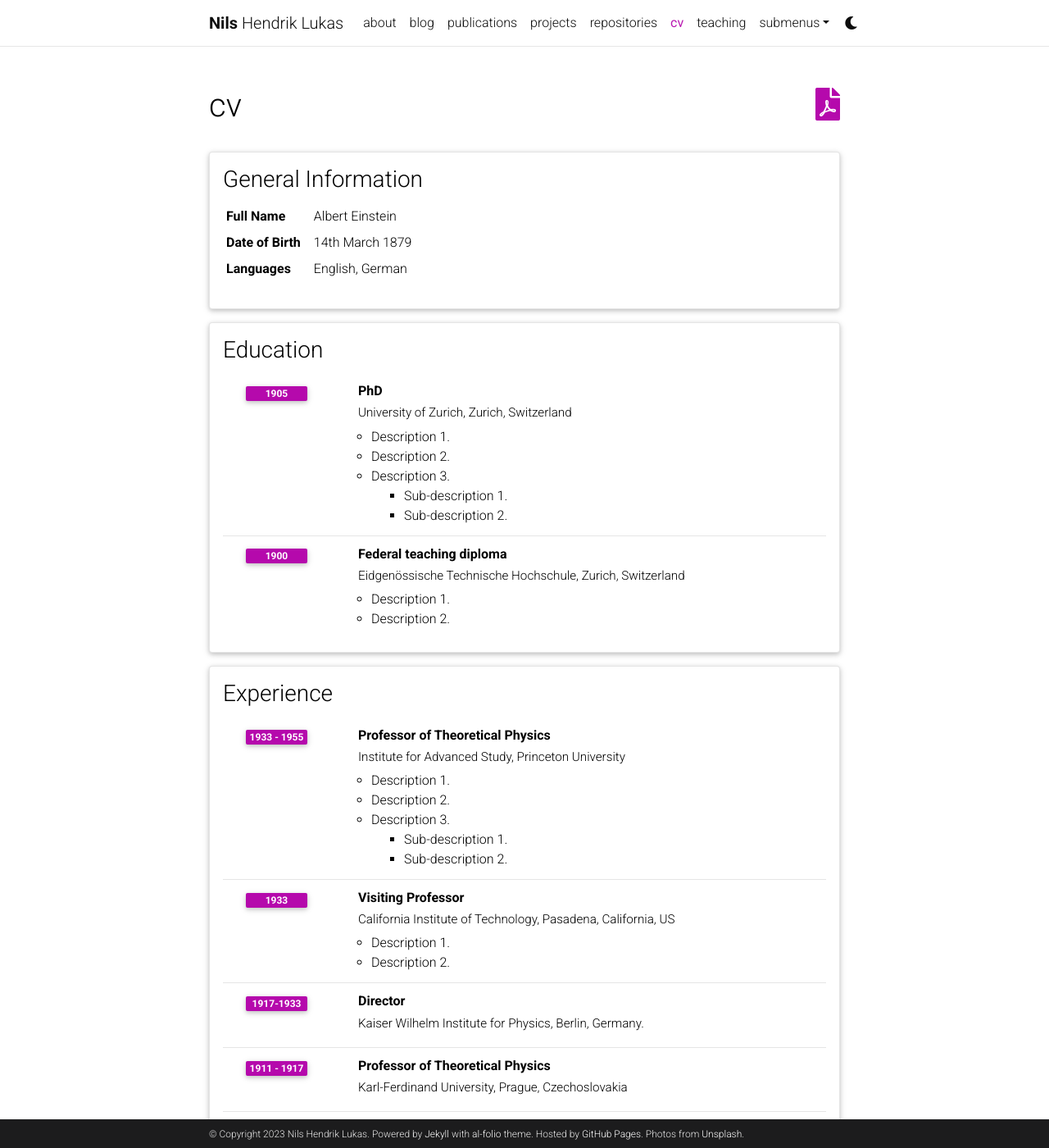
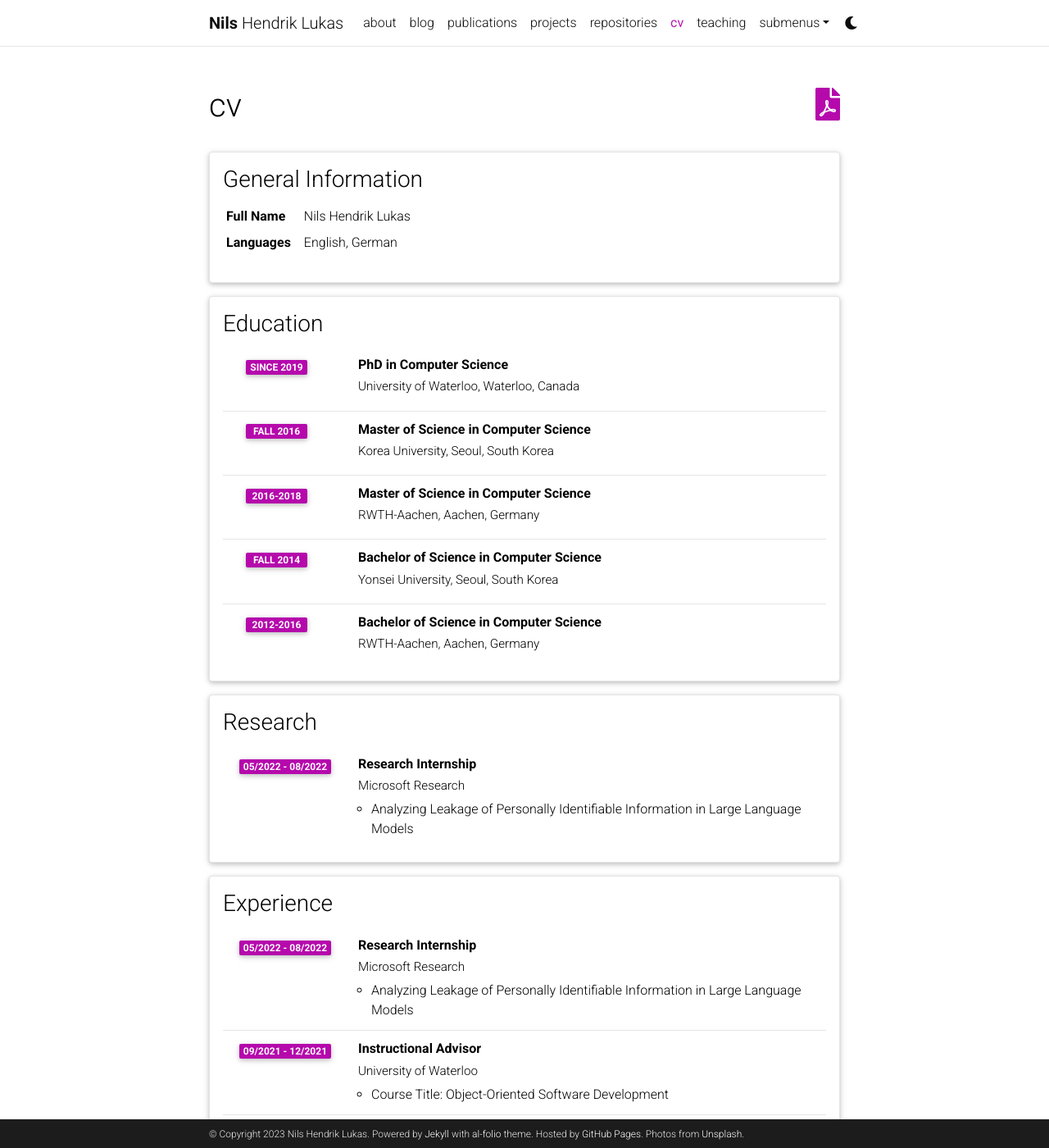
Before and after one commit to nilslukas/nilshendriklukas.github.io, a Jekyll site: the page built from _pages/cv.md, in a window 1280 px wide and 1400 px high. Shown: the whole window at 82% size. Built offline with Jekyll 4.4.1, drawn with Linux system fonts in a browser that asks for light colours; comment, search, counter and statistics services are not loaded; a style sheet for code colours, icons or effects is not loaded; some of the changed text lies outside the part shown.

```diff
--- a/_data/cv.yml
+++ b/_data/cv.yml
@@ -2,96 +2,98 @@
   type: map
   contents:
     - name: Full Name
-      value: Albert Einstein
-    - name: Date of Birth
-      value: 14th March 1879
+      value: Nils Hendrik Lukas
     - name: Languages
       value: English, German
 
 - title: Education
   type: time_table
   contents:
-    - title: PhD
-      institution: University of Zurich, Zurich, Switzerland
-      year: 1905
+    - title: PhD in Computer Science
+      institution: University of Waterloo, Waterloo, Canada
+      year: since 2019
+    - title: Master of Science in Computer Science
+      institution: Korea University, Seoul, South Korea
+      year: Fall 2016
+    - title: Master of Science in Computer Science
+      institution: RWTH-Aachen, Aachen, Germany
+      year: 2016-2018
+    - title: Bachelor of Science in Computer Science
+      institution: Yonsei University, Seoul, South Korea
+      year: Fall 2014
+    - title: Bachelor of Science in Computer Science
+      institution: RWTH-Aachen, Aachen, Germany
+      year: 2012-2016
+
+- title: Research
+  type: time_table
+  contents:
+    - title: Research Internship
+      institution: Microsoft Research
+      year: 05/2022 - 08/2022
       description:
-        - Description 1.
-        - Description 2.
-        - title: Description 3.
-          contents:
-            - Sub-description 1.
-            - Sub-description 2.
-    - title: Federal teaching diploma
-      institution: Eidgenössische Technische Hochschule, Zurich, Switzerland
-      year: 1900
-      description:
-        - Description 1.
-        - Description 2.
+        - Analyzing Leakage of Personally Identifiable Information in Large Language Models
+
 
 - title: Experience
   type: time_table
   contents:
-    - title: Professor of Theoretical Physics
-      institution: Institute for Advanced Study, Princeton University
-      year: 1933 - 1955
+    - title: Research Internship
+      institution: Microsoft Research
+      year: 05/2022 - 08/2022
       description:
-        - Description 1.
-        - Description 2.
-        - title: Description 3.
-          contents:
-            - Sub-description 1.
-            - Sub-description 2.
-    - title: Visiting Professor
-      institution: California Institute of Technology, Pasadena, California, US
-      year: 1933
+        - Analyzing Leakage of Personally Identifiable Information in Large Language Models
+    - title: Instructional Advisor
+      institution: University of Waterloo
+      year: 09/2021 - 12/2021
       description:
-        - Description 1.
-        - Description 2.
-
-    - title: Director
-      institution: Kaiser Wilhelm Institute for Physics, Berlin, Germany.
-      year: 1917-1933
-
-    - title: Professor of Theoretical Physics
-      institution: Karl-Ferdinand University, Prague, Czechoslovakia
-      year: 1911 - 1917
+        - "Course Title: Object-Oriented Software Development"
+    - title: Teaching Assistant
+      institution: University of Waterloo
+      year: 09/2020 - 05/2021
       description:
-
-    - title: Associate Professor of Theoretical Physics
-      institution: University of Zurich, Zurich, Switzerland
-      year: 1909 - 1911
+        - "Course Title: Computer Security and Privacy"
+    - title: Instructional Advisor
+      institution: RWTH-Aachen
+      year: 06/2017 - 12/2018
+      description:
+        - "Course Title: Data-driven Medicine"
 
 - title: Open Source Projects
   type: time_table
   contents:
-    - title: <a href="https://github.com/alshedivat/al-folio">al-folio</a>
-      year: 2015-now
-      description: A beautiful, simple, clean, and responsive Jekyll theme for academics.
+    - title: <a href="https://github.com/dnn-security/Watermark-Robustness-Toolbox">Watermarking Neural Networks Toolbox</a>
+      year: 2022
+      description: A toolbox to evaluate the robustness of watermarks for deep neural networks.
 
 - title: Honors and Awards
   type: time_table
   contents:
-    - year: 1921
+    - year: 2022
       items:
-        - Nobel Prize in Physics
-        - Matteucci Medal
-    - year: 2029
+        - David R. Cheriton Scholarship [20,000 CAD]
+    - year: 2019
       items:
-        - Max Planck Medal
+        - Outstanding Poster Award sponsored by Rogers [1,000 CAD]
+        - Student Board Member of the Cybersecurity and Privacy Institute
+    - year: 2016
+      items:
+        - Korea University Global Scholarship [3,000 EUR]
+    - year: 2014
+      items:
+        - MOGAM Scholarship [3,000 EUR]
+
 
 - title: Academic Interests
   type: nested_list
   contents:
-    - title: Topic 1.
+    - title: Provenance Verification in Deep Neural Networks
       items:
-        - Description 1.
-        - Description 2.
-    - title: Topic 2.
+        - Watermarking
+        - Fingerprinting
+    - title: Privacy in Deep Neural Networks
       items:
-        - Description 1.
-        - Description 2.
-
-- title: Other Interests
-  type: list
-  contents:
-    - <u>Hobbies:</u> Hobby 1, Hobby 2, etc.
+        - Leakage of privacy-sensitive information when training large language models.
+    - title: Integrity for Deep Neural Networks
+      items:
+        - Defenses against data poisoning attacks.
```
Also changed, not shown: _bibliography/papers.bib (+42 -71 lines), _data/repositories.yml (+4 -9 lines).
